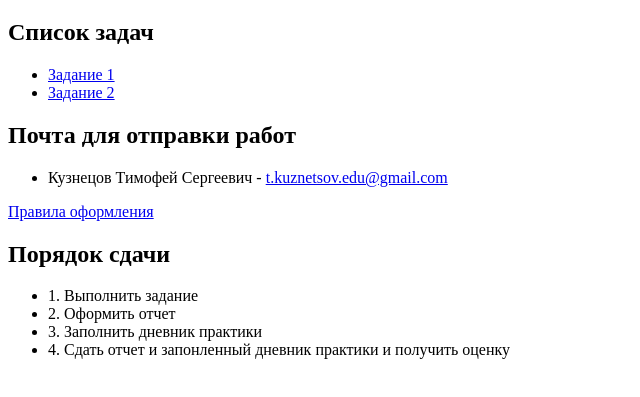
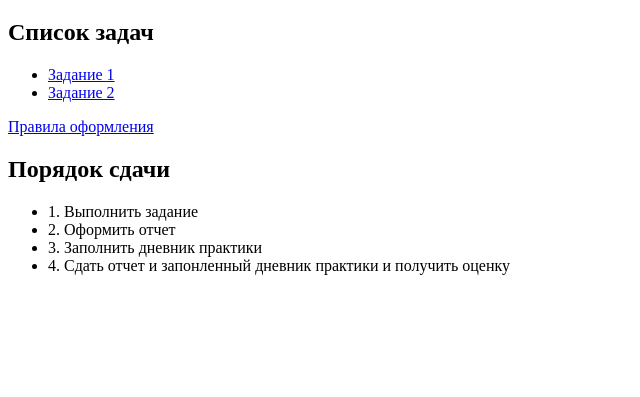
Before and after one commit to tima1702/practice-np, a plain HTML site: page index.html in a window 1280 px wide. Shown: the part 61-458 px from the top of the page, without its empty margins (0-640 px from the left). Drawn offline with Linux system fonts and the light colour scheme.

Commit message:
Update index.html

```diff
--- a/index.html
+++ b/index.html
@@ -13,10 +13,6 @@
     <li><a href="https://drive.google.com/file/d/14mOy19_-Cr8RHXwyaZq-q2Ur-HXj0xAU/view?usp=sharing" target="_blank">Задание 1</a></li>
     <li><a href="https://drive.google.com/file/d/1mkVdRXgS6u0Lz0K9xyTqEAmLB49VMl2V/view?usp=sharing" target="_blank">Задание 2</a></li>
   </ul>
-  <h2>Почта для отправки работ</h2>
-  <ul>
-    <li>Кузнецов Тимофей Сергеевич - <a href="mailto:t.kuznetsov.edu@gmail.com">t.kuznetsov.edu@gmail.com</a></li>
-  </ul>
   <p><a href="https://docs.google.com/document/d/1iyQ4GEtFW1VjjnoXsYiLdnwZdzS2qaPh/edit?usp=sharing&ouid=111712347535139556798&rtpof=true&sd=true">Правила оформления</a></p>
   <h2>Порядок сдачи</h2>
   <ul>
```
